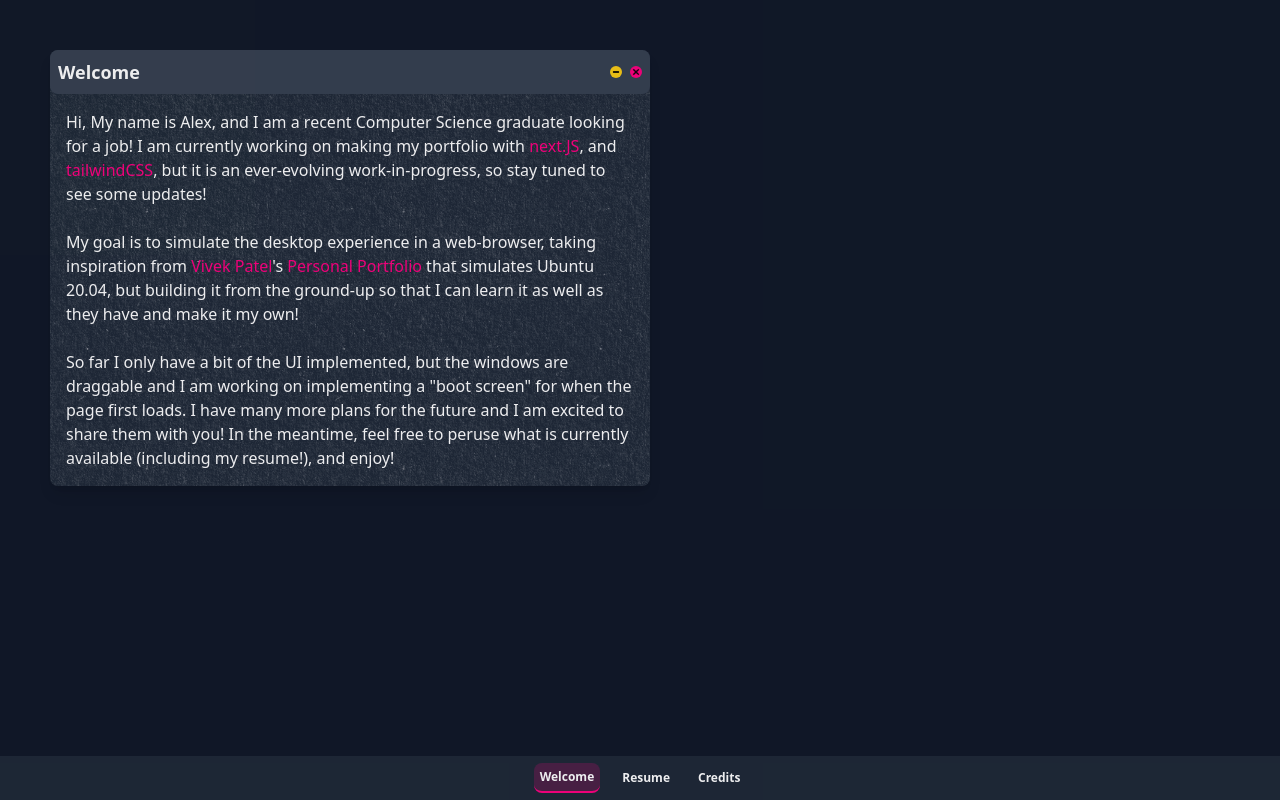
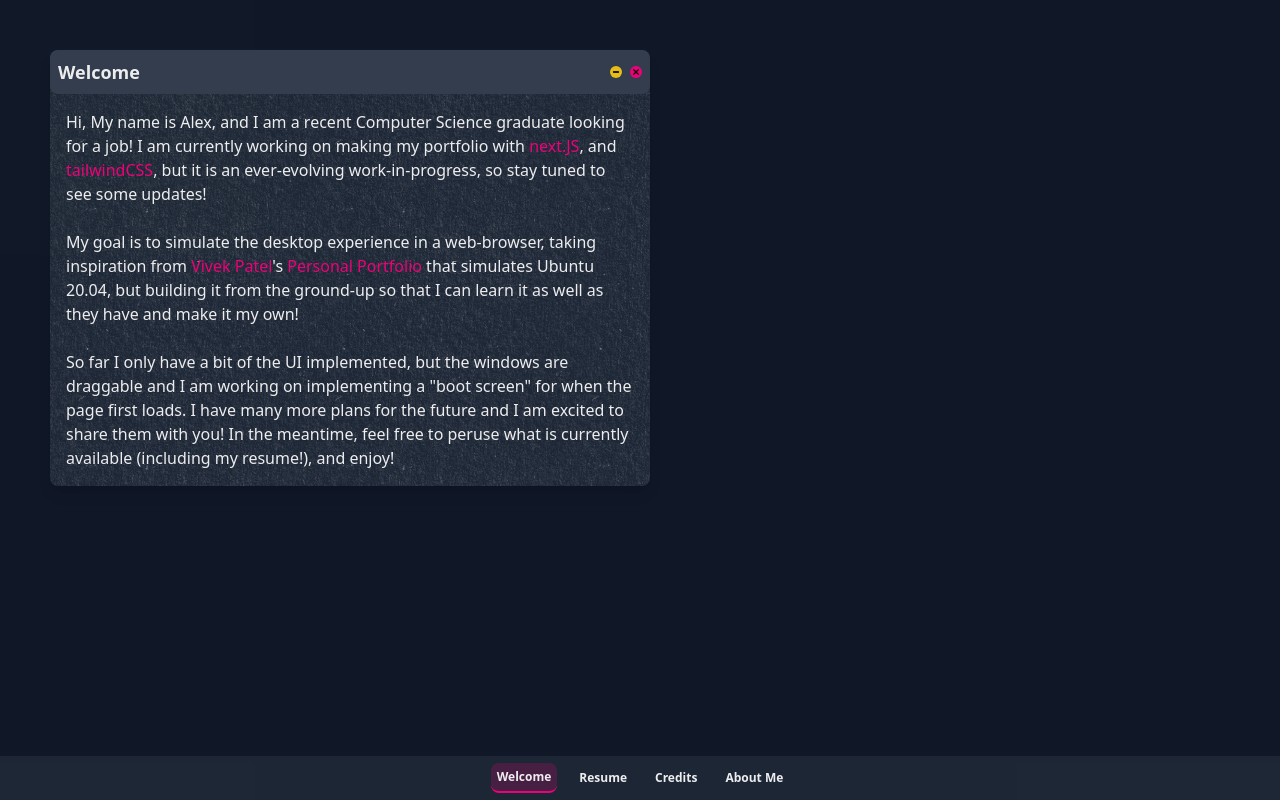
Before and after one commit to ajshep00/PortfoliOS, a Next.js app: page / in a window 1280 px wide. Built offline with nearby package versions, Linux system fonts and the light colour scheme.

Commit message:
Added folder

```diff
--- /dev/null
+++ b/src/components/application/project_apps/testProject.tsx
@@ -0,0 +1,10 @@
+// application/project_apps/test_project.tsx
+const TestProject: React.FC = () => {
+    return (
+      <div className='relative h-[500px] max-h-2xl rounded-lg overflow-hidden'>
+        <span className="text-white">DAYMN ITS WORKING</span>
+      </div>
+    );
+  };
+
+  export default TestProject;
--- a/src/components/extras/windowConfig.tsx
+++ b/src/components/extras/windowConfig.tsx
@@ -2,28 +2,53 @@
 import WelcomeApp from '../application/welcome_app';
 import ResumeApp from '../application/resume_app';
 import CreditsApp from '../application/credits_app';
+import Folder from '../screen/Folder';
+
+import TestProject from '../application/project_apps/testProject';
 
 interface WindowConfigEntry {
-  component: React.FC;
-  defaultOpen?: boolean; // Optional boolean to specify if the window should be open by default
+  component: React.FC<any>; // Allow any props for components
+  title: string;
+  defaultOpen?: boolean;
+  isFolder?: boolean; // Indicates if this entry is a folder
+  folderApps?: { [key: string]: WindowConfigEntry }; // Contains apps for the folder
 }
 
 interface WindowConfig {
   [key: string]: WindowConfigEntry;
 }
 
+
 const windowConfig: WindowConfig = {
   Welcome: {
     component: WelcomeApp,
-    defaultOpen: true, // This window will be open by default
+    title: 'Welcome',
+    defaultOpen: true,
+    isFolder: false
   },
   Resume: {
     component: ResumeApp,
+    title: 'Resume',
     defaultOpen: false,
+    isFolder: false
   },
   Credits: {
     component: CreditsApp,
+    title: 'Credits',
     defaultOpen: false,
+    isFolder: false
+  },
+  Folder: {
+    component: Folder,
+    title: 'About Me',
+    isFolder: true,
+    folderApps: {
+      TestProject: {
+        component: TestProject,
+        title: 'Test Project',
+        defaultOpen: false,
+      }
+    },
   },
 };
 
--- a/src/components/screen/DesktopLayout.tsx
+++ b/src/components/screen/DesktopLayout.tsx
@@ -1,15 +1,16 @@
 // components/DesktopLayout.tsx
+
 import React, { useState, useEffect } from 'react';
 import Taskbar from './Taskbar';
 import Window from './Window';
+import Folder from './Folder'; // Import Folder component
 import windowConfig from '../extras/windowConfig';
 
 const DesktopLayout: React.FC = () => {
   const [openWindows, setOpenWindows] = useState<{ [key: string]: { zIndex: number, minimized: boolean } }>({});
   const [nextZIndex, setNextZIndex] = useState<number>(1);
-  const [initialized, setInitialized] = useState<boolean>(false); // State to track initialization
+  const [initialized, setInitialized] = useState<boolean>(false);
 
-  // Effect to initialize default open windows
   useEffect(() => {
     if (!initialized) {
       const initialOpenWindows = Object.entries(windowConfig).reduce((acc, [name, config]) => {
@@ -21,13 +22,12 @@ const DesktopLayout: React.FC = () => {
       }, {} as { [key: string]: { zIndex: number, minimized: boolean } });
 
       setOpenWindows(initialOpenWindows);
-      setInitialized(true); // Mark initialization as complete
+      setInitialized(true);
     }
   }, [initialized, nextZIndex]);
 
   const openWindow = (windowName: string) => {
     if (!openWindows[windowName]) {
-      // Open a new window
       setOpenWindows(prev => ({
         ...prev,
         [windowName]: {
@@ -37,13 +37,12 @@ const DesktopLayout: React.FC = () => {
       }));
       setNextZIndex(prev => prev + 1);
     } else if (openWindows[windowName]?.minimized) {
-      // Restore a minimized window
       setOpenWindows(prev => ({
         ...prev,
         [windowName]: {
           ...prev[windowName],
           minimized: false,
-          zIndex: nextZIndex // Bring to front
+          zIndex: nextZIndex
         }
       }));
       setNextZIndex(prev => prev + 1);
@@ -79,7 +78,19 @@ const DesktopLayout: React.FC = () => {
   };
 
   const renderWindowContent = (windowName: string) => {
-    const Component = windowConfig[windowName]?.component;
+    const config = windowConfig[windowName];
+    const Component = config?.component;
+
+    if (config?.isFolder) {
+      return (
+        <Component
+          apps={Object.keys(config.folderApps || {})}
+          onOpenWindow={openWindow}
+          folderName={windowName} // Pass folderName to Folder component
+        />
+      );
+    }
+
     return Component ? <Component /> : <p>Content for {windowName}</p>;
   };
 
@@ -89,7 +100,7 @@ const DesktopLayout: React.FC = () => {
         {Object.entries(openWindows).map(([name, { zIndex, minimized }]) => (
           <Window
             key={name}
-            title={name}
+            title={windowConfig[name]?.title || name}
             onClose={() => closeWindow(name)}
             onMinimize={() => minimizeWindow(name)}
             zIndex={zIndex}
@@ -102,9 +113,9 @@ const DesktopLayout: React.FC = () => {
         <div className='absolute bottom-0 w-full z-50'>
           <Taskbar
             onOpenWindow={openWindow}
-            onMinimizeWindow={minimizeWindow} // Pass minimize handler
+            onMinimizeWindow={minimizeWindow}
             windowNames={Object.keys(windowConfig)}
-            openWindows={openWindows} // Pass open windows state
+            openWindows={openWindows}
           />
         </div>
       </div>
--- /dev/null
+++ b/src/components/screen/Folder.tsx
@@ -0,0 +1,39 @@
+// components/Folder.tsx
+import React from 'react';
+import windowConfig from '../extras/windowConfig';
+
+interface FolderProps {
+  apps: string[]; // List of application names to display
+  onOpenWindow: (windowName: string) => void; // Function to open the window
+  folderName: string; // The name of the folder to get its config
+}
+
+const Folder: React.FC<FolderProps> = ({ apps, onOpenWindow, folderName }) => {
+  const folderConfig = windowConfig[folderName];
+  const folderApps = folderConfig?.folderApps || {};
+
+  const handleClick = (appName: string) => {
+    onOpenWindow(appName);
+  };
+
+  return (
+    <div className="bg-gray-800 text-white p-4 rounded-md shadow-lg w-60">
+      <ul>
+        {apps.map((appName) => {
+          const appConfig = folderApps[appName]; // Access the app from folderApps
+          return (
+            <li
+              key={appName}
+              className="cursor-pointer hover:bg-gray-700 p-2 rounded-md"
+              onClick={() => handleClick(appName)}
+            >
+              {appConfig?.title || appName} {/* Use title from folderApps or fallback to appName */}
+            </li>
+          );
+        })}
+      </ul>
+    </div>
+  );
+};
+
+export default Folder;
--- a/src/components/screen/Taskbar.tsx
+++ b/src/components/screen/Taskbar.tsx
@@ -1,6 +1,7 @@
 // components/Taskbar.tsx
 import React from 'react';
 import Icon from '../extras/Icon';
+import windowConfig from '../extras/windowConfig';
 
 interface TaskbarProps {
   onOpenWindow: (windowName: string) => void;
@@ -28,15 +29,18 @@ const Taskbar: React.FC<TaskbarProps> = ({ onOpenWindow, onMinimizeWindow, windo
   return (
     <div className="w-full h-11 bg-gray-800 text-white flex items-center justify-center px-4 py-4">
       <div className="flex items-center space-x-4">
-        {windowNames.map((windowName) => (
+        {windowNames.map((windowName) => {
+          const { title } = windowConfig[windowName] || {};
+          return (
             <Icon
               key={windowName}
-            label={windowName}
+              label={title || windowName} // Use title from windowConfig or fallback to windowName
               onClick={() => handleClick(windowName)}
               isActive={!!openWindows[windowName]} // Determine if the icon is active
               isMinimized={!!openWindows[windowName]?.minimized} // Pass minimized state
             />
-        ))}
+          );
+        })}
       </div>
     </div>
   );
```
Lines whose indentation alone changed are shown as unchanged.
